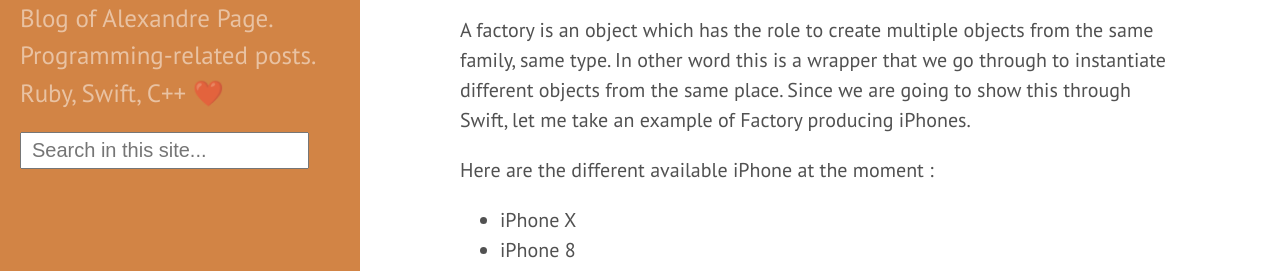
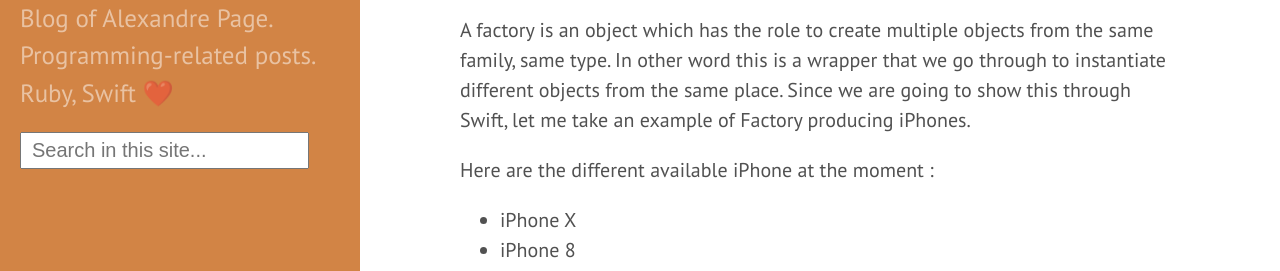
Before and after one commit to pagealexandre/pagealexandre.github.io, a Jekyll site: the page built from index.html, in a window 1280 px wide. Shown: the part 213-484 px from the top of the page. Built offline with Jekyll 4.4.1, drawn with Linux system fonts in a browser that asks for light colours; nearby versions of some CDN libraries; the list of posts is cut into pages by our own code; comment, search, counter and statistics services are not loaded.

Commit message:
removing c++

```diff
--- a/_config.yml
+++ b/_config.yml
@@ -9,7 +9,7 @@ permalink:        pretty
 # Setup
 title:            Oh sorry Iamfrench
 tagline:          'Ohsorryiamfrench'
-description:      'Blog of Alexandre Page. Programming-related posts. Ruby, Swift, C++ ❤️'
+description:      'Blog of Alexandre Page. Programming-related posts. Ruby, Swift ❤️'
 url:              https://pagealexandre.github.io
 #baseurl:          /algoliasearch-jekyll-hyde
 # Travis will install Bundler dependencies in ./vendor, so we need to exclude it
```
